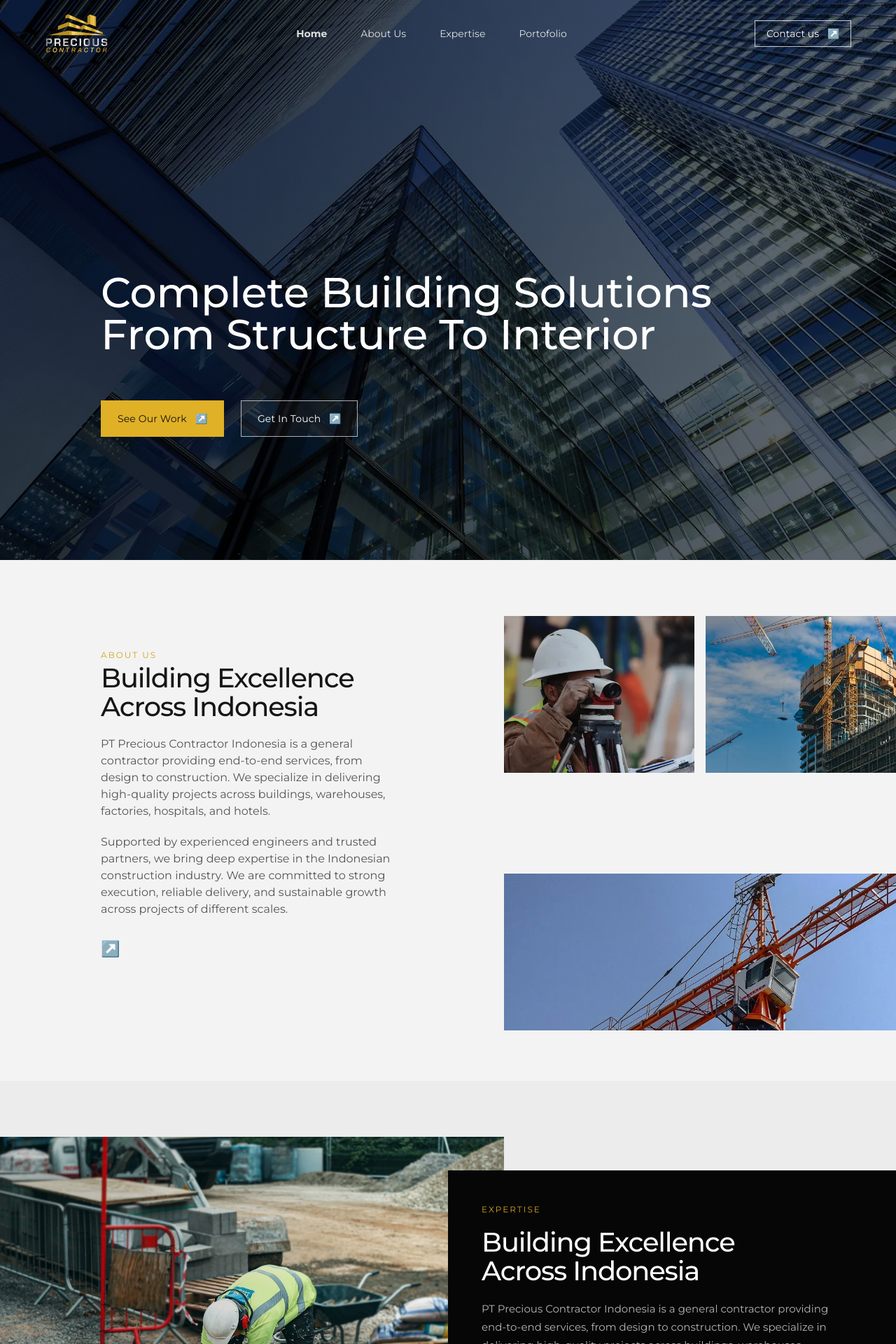
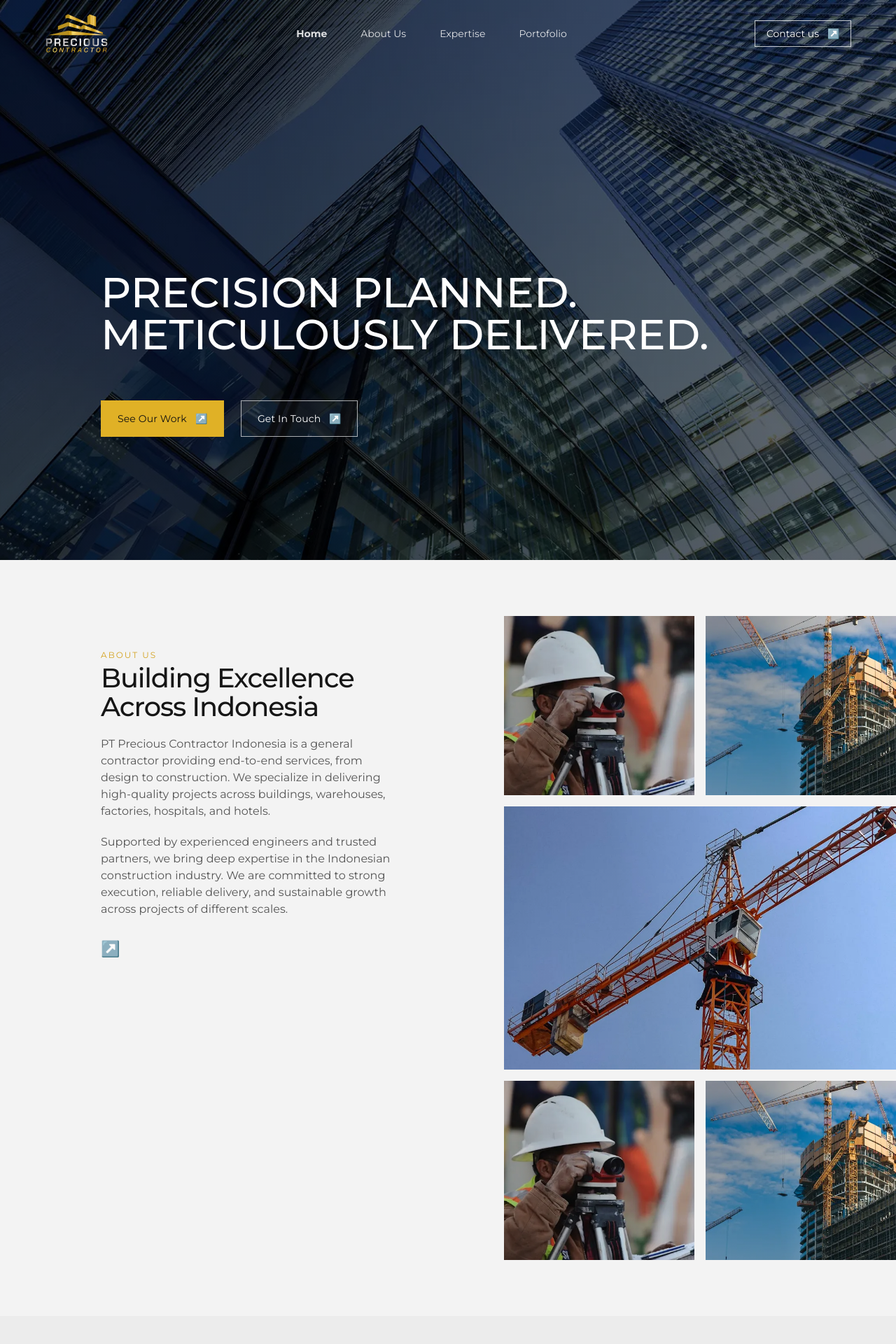
Before and after one commit to soulmediaglobal/precious-web, a SvelteKit app: page / in a window 1280 px wide. Shown: the top 1920 px of the page at 70% size. Built offline with nearby package versions, Linux system fonts and the light colour scheme.

Commit message:
fix: some bug

```diff
--- a/src/routes/+page.svelte
+++ b/src/routes/+page.svelte
@@ -37,8 +37,8 @@
 		<div style="background: linear-gradient(0deg, rgba(0, 0, 0, 0.5), rgba(0, 0, 0, 0.5)), linear-gradient(77.04deg, rgba(0, 0, 0, 0.2) 34.66%, rgba(0, 0, 0, 0) 82.22%);" class="absolute inset-0"></div>
 
 		<div class="absolute bottom-8 md:bottom-44 z-10 inset-x-4 md:inset-x-36">
-			<h1 class="mb-8 md:mb-16 text-3xl md:text-6xl font-medium">
-				Complete Building Solutions<br />From Structure To Interior
+			<h1 class="mb-8 md:mb-16 text-3xl md:text-6xl font-medium uppercase">
+				Precision Planned.<br />Meticulously Delivered.
 			</h1>
 
 			<div class="grid md:flex flex-wrap gap-6">
@@ -60,13 +60,12 @@
 
 	<section
 		class="relative grid w-full grid-cols-1 md:grid-cols-2 overflow-hidden bg-[#f3f3f3]"
-		style="height: {height ? (width >= 768 ? `${height * 0.93}px` : 'auto') : (width >= 768 ? '93vh' : 'auto')}"
 	>
 		<div class="hidden md:absolute inset-0">
 			<img src="/home-image-2.webp" alt="" class="w-full h-full object-cover object-center" />
 		</div>
 		<div class="hidden md:absolute inset-0" style="background: linear-gradient(270deg, rgba(255, 255, 255, 85%) 41.16%, #FFFFFF 86.3%);"></div>
-		<div class="relative z-10 pl-4 md:pl-36 pr-4 md:pr-16 pt-8 md:pt-32 pb-8 md:pb-20 w-full">
+		<div class="sticky top-0 z-10 pl-4 md:pl-36 pr-4 md:pr-16 pt-8 md:pt-32 pb-8 md:pb-20 w-full">
 			<div class="mb-1 text-xs tracking-[0.17em] text-[#d4a321]">ABOUT US</div>
 			<h2 class="mb-5 text-[clamp(2rem,3vw,3.5rem)] leading-[1.08] font-medium tracking-[-0.03em]">
 				Building Excellence<br />Across Indonesia
@@ -89,18 +88,26 @@
 				class="grid grid-cols-2 gap-4 w-full"
 				style="height: calc(50% - 0.5rem)"
 			>
-				<div class="w-full h-56 relative">
+				<div class="w-full h-64 relative">
 					<img src="/home-image-3.webp" alt="" class="object-cover object-center h-full w-full" />
 					<div class="overlay-1 absolute inset-0"></div>
 				</div>
-				<div class="w-full h-56 relative">
+				<div class="w-full h-64 relative">
 					<img src="/home-image-4.webp" alt="" class="object-cover object-center h-full w-full" />
 					<div class="overlay-1 absolute inset-0"></div>
 				</div>
-			</div>
-			<div class="absolute right-0 w-full left-20 bottom-18 h-56">
-				<img src="/home-image-5.webp" alt="" class="object-cover object-[75%_25%] h-full w-full" />
-				<div class="overlay-1 absolute inset-0"></div>
+				<div class="w-full h-94 relative col-span-2">
+					<img src="/home-image-5.webp" alt="" class="object-cover object-[75%_25%] h-full w-full" />
+					<div class="overlay-1 absolute inset-0"></div>
+				</div>
+				<div class="w-full h-64 relative">
+					<img src="/home-image-3.webp" alt="" class="object-cover object-center h-full w-full" />
+					<div class="overlay-1 absolute inset-0"></div>
+				</div>
+				<div class="w-full h-64 relative">
+					<img src="/home-image-4.webp" alt="" class="object-cover object-center h-full w-full" />
+					<div class="overlay-1 absolute inset-0"></div>
+				</div>
 			</div>
 		</div>
 	</section>
--- a/src/routes/about/+page.svelte
+++ b/src/routes/about/+page.svelte
@@ -82,7 +82,6 @@
 
   <section
 		class="relative grid w-full grid-cols-1 md:grid-cols-2 overflow-hidden bg-[#f3f3f3]"
-		style="height: {height ? (width >= 768 ? `${height * 0.93}px` : 'auto') : (width >= 768 ? '93vh' : 'auto')}"
 	>
 		<div class="hidden md:absolute inset-0">
 			<img src="/home-image-2.webp" alt="" class="w-full h-full object-cover object-center" />
--- a/src/routes/portofolio/+page.svelte
+++ b/src/routes/portofolio/+page.svelte
@@ -103,7 +103,7 @@
       <div class="text-4xl font-medium text-left w-full">
         Selected Works
       </div>
-      <div class="text-base font-light text-left md:text-right w-full md:w-2/5">
+      <div class="text-base font-light text-left md:text-right w-full md:w-3/5">
         A curated selection of our built and conceptual projects, spanning architecture, interiors, and landscape.
       </div>
     </div>
--- a/src/routes/portofolio/[id]/+page.svelte
+++ b/src/routes/portofolio/[id]/+page.svelte
@@ -132,7 +132,7 @@
     </div>
     <div class="grid w-full grid-cols-1 md:grid-cols-3 gap-y-8 gap-x-10 md:gap-y-12 overflow-hidden">
       {#each projects as p (p.image)}
-        <a href={route.portfolio + '/12345678'} class="w-full">
+        <a href={route.portofolio + '/12345678'} class="w-full">
           <div class="w-full h-72 relative mb-4">
             <img src={p.image} alt="" class="object-cover object-center h-full w-full" />
             <div class="overlay-1 absolute inset-0"></div>
```
